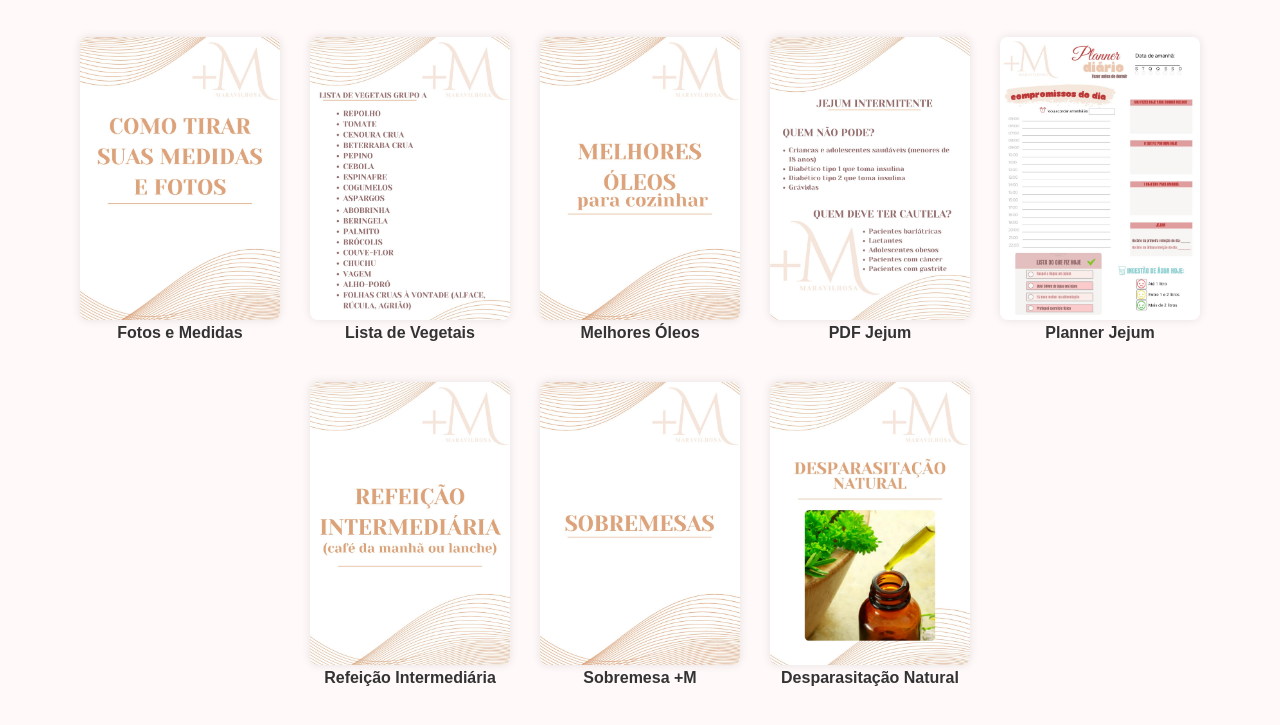
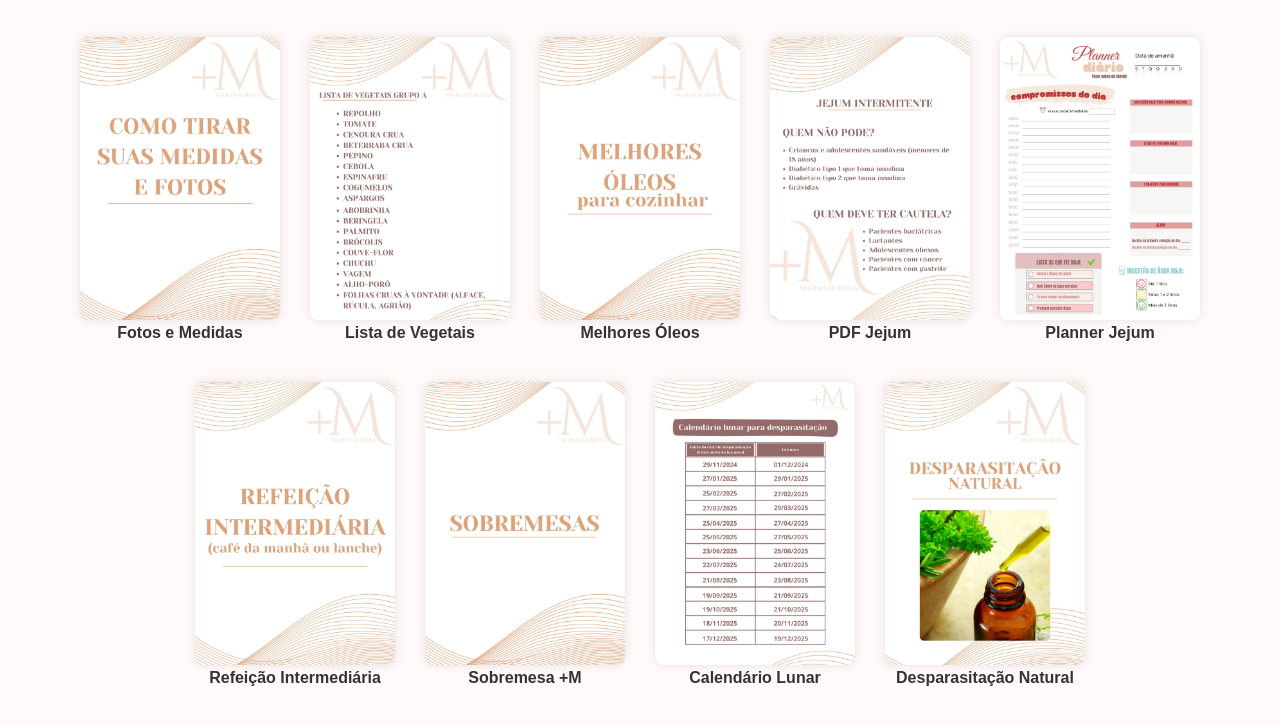
Before and after one commit to renataborbanutri/MATERIAIS, a plain HTML site: page index.html in a window 1280 px wide. Shown: the part 483-1208 px from the top of the page. Drawn offline with Linux system fonts and the light colour scheme.

Commit message:
Calendario lunar Update index.html

```diff
--- a/index.html
+++ b/index.html
@@ -113,6 +113,12 @@
       </a>
     </div>
     <div class="pdf-box">
+      <a href="Calendário lunar.pdf" download>
+        <img src="Calendário lunar.jpg" alt="Calendário lunar">
+        Calendário Lunar
+      </a>
+    </div>
+    <div class="pdf-box">
       <a href="E-book desparasitação.pdf" download>
         <img src="E-book desparasitação.jpg" alt="Desparasitação Natural">
         Desparasitação Natural
```
